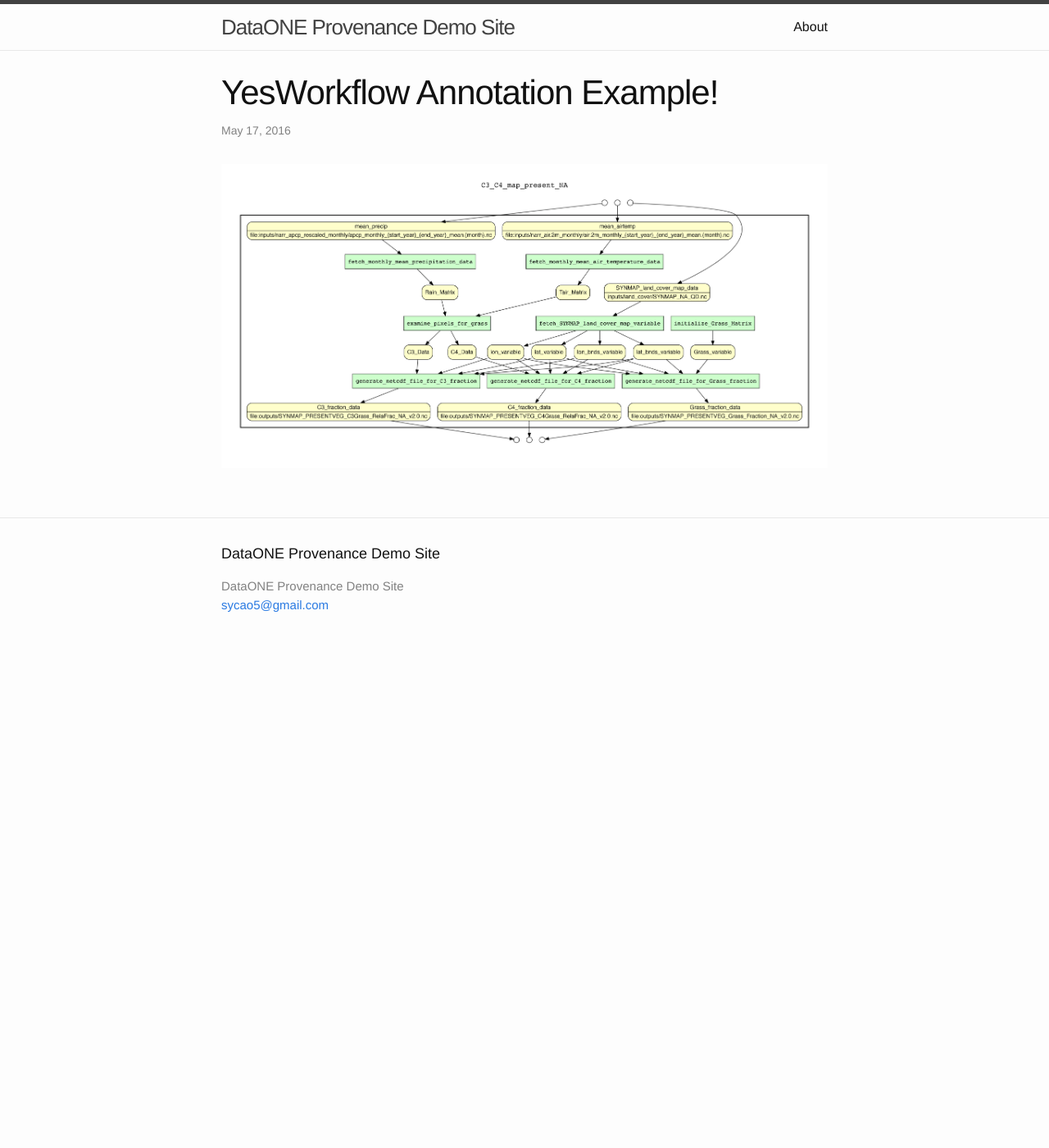
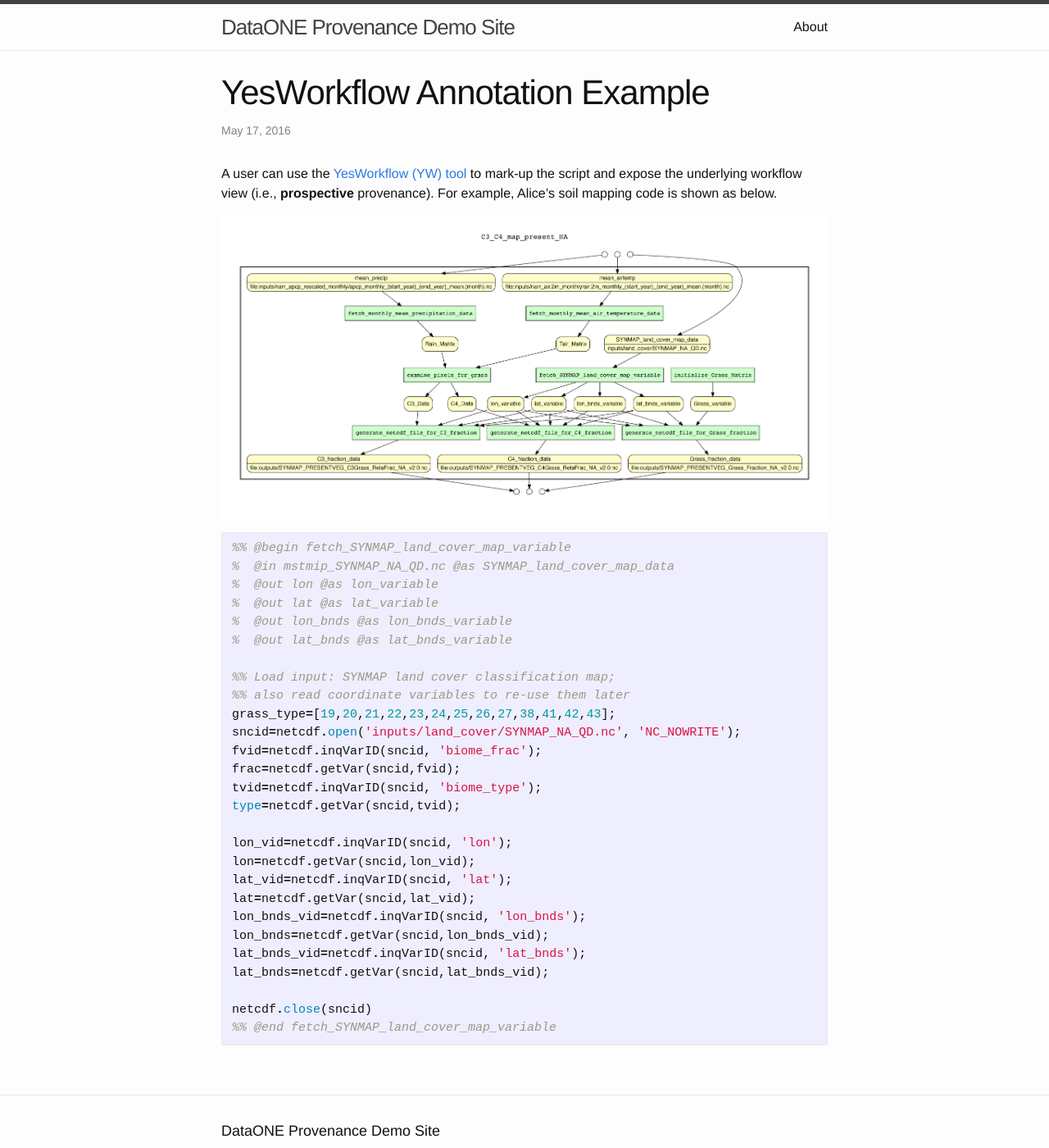
Before and after one commit to DataONEorg/provweek2016-demo, a Jekyll site: the page built from _posts/2016-05-17-YesWorkflow-Annotation-Example.markdown, in a window 1280 px wide and 1400 px high. Shown: the whole window at 82% size. Built offline with Jekyll 4.4.1, drawn with Linux system fonts in a browser that asks for light colours.

Commit message:
Add yesworkflow_post and change about.md

```diff
--- a/_posts/2016-05-17-YesWorkflow-Annotation-Example.markdown
+++ b/_posts/2016-05-17-YesWorkflow-Annotation-Example.markdown
@@ -1,8 +1,42 @@
 ---
 layout: post
-title:  "YesWorkflow Annotation Example!"
+title:  "YesWorkflow Annotation Example"
 date:   2016-05-17 12:25:30 -0500
 categories: DataONE provenance
 ---
 
+A user can use the [YesWorkflow (YW) tool](https://github.com/yesworkflow-org/yw-prototypes) to mark-up the script and expose the
+underlying workflow view (i.e., **prospective** provenance). For example, Alice's soil mapping
+code is shown as below.
+
 ![image text]({{site.baseurl}}/img/alice-yw-combined-view.jpg "YesWorkflow-annotation")
+
+{% highlight matlab %}
+%% @begin fetch_SYNMAP_land_cover_map_variable
+%  @in mstmip_SYNMAP_NA_QD.nc @as SYNMAP_land_cover_map_data
+%  @out lon @as lon_variable
+%  @out lat @as lat_variable
+%  @out lon_bnds @as lon_bnds_variable
+%  @out lat_bnds @as lat_bnds_variable
+
+%% Load input: SYNMAP land cover classification map;
+%% also read coordinate variables to re-use them later
+grass_type=[19,20,21,22,23,24,25,26,27,38,41,42,43];
+sncid=netcdf.open('inputs/land_cover/SYNMAP_NA_QD.nc', 'NC_NOWRITE');
+fvid=netcdf.inqVarID(sncid, 'biome_frac');
+frac=netcdf.getVar(sncid,fvid);
+tvid=netcdf.inqVarID(sncid, 'biome_type');
+type=netcdf.getVar(sncid,tvid);
+
+lon_vid=netcdf.inqVarID(sncid, 'lon');
+lon=netcdf.getVar(sncid,lon_vid);
+lat_vid=netcdf.inqVarID(sncid, 'lat');
+lat=netcdf.getVar(sncid,lat_vid);
+lon_bnds_vid=netcdf.inqVarID(sncid, 'lon_bnds');
+lon_bnds=netcdf.getVar(sncid,lon_bnds_vid);
+lat_bnds_vid=netcdf.inqVarID(sncid, 'lat_bnds');
+lat_bnds=netcdf.getVar(sncid,lat_bnds_vid);
+
+netcdf.close(sncid)
+%% @end fetch_SYNMAP_land_cover_map_variable
+{% endhighlight %}
```
Also changed, not shown: about.md (+7 -7 lines).
